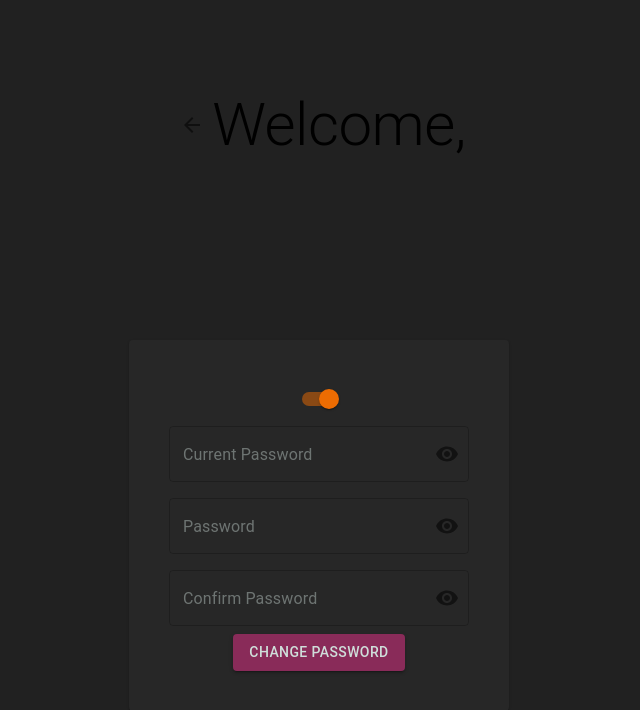
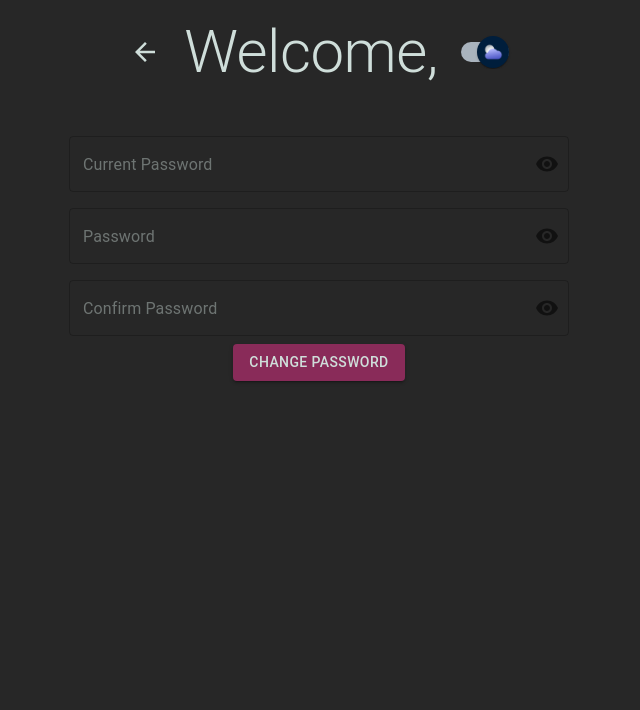
Before and after one commit to ap3120/pern-chat-app, a React (Create React App) app in the folder frontend/: page /profile in a window 1280 px wide. Shown: the top 710 px of the page, without its empty margins (321-961 px from the left). Built offline with nearby package versions, Linux system fonts and the light colour scheme.

Commit message:
theme toggler

```diff
--- a/frontend/src/components/ThemeToggle.js
+++ b/frontend/src/components/ThemeToggle.js
@@ -1,5 +1,53 @@
 import Switch from "@mui/material/Switch";
 import {useTheme, useThemeUpdate} from '../context/ThemeContext.js';
+import { styled } from "@mui/system";
+import nightIcon from '../media/icons8-night-48.png';
+import sunIcon from '../media/icons8-sun-48.png';
+
+const StyledSwitch = styled(Switch)(({ theme }) => ({
+  width: 62,
+  height: 34,
+  padding: 7,
+  '& .MuiSwitch-switchBase': {
+    margin: 1,
+    padding: 0,
+    transform: 'translateX(6px)',
+    '&.Mui-checked': {
+      color: '#fff',
+      transform: 'translateX(22px)',
+      '& .MuiSwitch-thumb:before': {
+        backgroundImage: `url(${nightIcon})`,
+        backgroundSize: '20px 20px',
+      },
+      '& + .MuiSwitch-track': {
+        opacity: 1,
+        backgroundColor: '#aab4be',
+      },
+    },
+  },
+  '& .MuiSwitch-thumb': {
+    backgroundColor: '#001e3c',
+    width: 32,
+    height: 32,
+    '&:before': {
+      content: "''",
+      position: 'absolute',
+      width: '100%',
+      height: '100%',
+      left: 0,
+      top: 0,
+      backgroundRepeat: 'no-repeat',
+      backgroundPosition: 'center',
+      backgroundImage: `url(${sunIcon})`,
+      backgroundSize: '20px 20px',
+    },
+  },
+  '& .MuiSwitch-track': {
+    opacity: 1,
+    backgroundColor: '#aab4be',
+    borderRadius: 20 / 2,
+  },
+}));
 
 export const ThemeToggle = () => {
   const theme = useTheme()
@@ -10,6 +58,6 @@ export const ThemeToggle = () => {
   }
 
   return (
-    <Switch color='warning' checked={theme} onChange={handleChange}/>
+    <StyledSwitch checked={theme} onChange={handleChange}/>
   )
 }
--- a/frontend/src/components/profile.js
+++ b/frontend/src/components/profile.js
@@ -1,5 +1,5 @@
 import { useState } from "react";
-import {Button, Card, IconButton, FormHelperText, Snackbar, Alert, Typography} from '@mui/material';
+import {Box, Button, Card, IconButton, FormHelperText, Snackbar, Alert, Typography} from '@mui/material';
 import { useTheme } from '../context/ThemeContext.js';
 import Visibility from '@mui/icons-material/Visibility';
 import VisibilityOff from '@mui/icons-material/VisibilityOff';
@@ -20,8 +20,6 @@ export const Profile = () => {
   const [password, setPassword] = useState('');
   const [confirmPassword, setConfirmPassword] = useState('');
   const [errors, setErrors] = useState({});
-
-  const dark = useTheme();
 
   const navigate = useNavigate();
 
@@ -85,15 +83,14 @@ export const Profile = () => {
   }
 
   return (
-    <div style={{width:'100%', height:'100vh', backgroundColor: dark ? '#212121' : '#fff', display:'flex', justifyContent:'space-around', alignItems:'center', flexDirection:'column'}}>
-      <div style={{display:'flex'}}>
+    <Box sx={{width:'100vw', height:'100vh', display:'flex', justifyContent:'start', alignItems:'center', flexDirection:'column', backgroundColor:'background.default'}}>
+      <Box sx={{display:'flex', alignItems:'center', mt: 2, mb: 5}}>
         <IconButton onClick={() => {navigate('/dashboard')}}>
-          <ArrowBackIcon/>
+          <ArrowBackIcon sx={{fontSize:'30px', color:'text.primary'}}/>
         </IconButton>
-        <Typography variant='h2'>Welcome, {sessionStorage.getItem('username')}</Typography>
-      </div>
-      <Card sx={{display:'flex', flexDirection:'column', justifyContent:'center', alignItems:'center', p:5}}>
+        <Typography variant='h2' sx={{color: 'text.primary', ml: 2, mr: 2}}>Welcome, {sessionStorage.getItem('username')}</Typography>
         <ThemeToggle/>
+      </Box>
       <OutlinedInput
         type={showCurrentPassword ? 'text' : 'password'}
         endAdornment={
@@ -108,7 +105,7 @@ export const Profile = () => {
           </InputAdornment>
         }
         placeholder="Current Password"
-          sx={{m:1, width:'100%'}}
+        sx={{m:1, width:'90%', maxWidth:'500px'}}
         onChange={(e) => {setCurrentPassword(e.target.value)}}
         {...(errors.currentPassword && {error: true})}
       />
@@ -126,7 +123,7 @@ export const Profile = () => {
           </InputAdornment>
         }
         placeholder="Password"
-          sx={{m:1, width:'100%'}}
+        sx={{m:1, width:'90%', maxWidth:'500px'}}
         onChange={(e) => {setPassword(e.target.value)}}
         {...(errors.password && {error: true})}
       />
@@ -144,7 +141,7 @@ export const Profile = () => {
           </InputAdornment>
         }
         placeholder="Confirm Password"
-          sx={{m:1, width:'100%'}}
+        sx={{m:1, width:'90%', maxWidth:'500px'}}
         onChange={(e) => {setConfirmPassword(e.target.value)}}
         {...(errors.confirmPassword && {error: true})}
       />
@@ -158,13 +155,12 @@ export const Profile = () => {
         <FormHelperText error>{errors.confirmPassword}</FormHelperText>
       )}
       <Button variant='contained' onClick={handleClick}>Change Password</Button>
-      </Card>
       <Snackbar open={openError} autoHideDuration={3000} onClose={handleCloseError} anchorOrigin={{vertical: 'bottom', horizontal: 'center'}}>
         <Alert severity='error' onClose={handleCloseError}>{msg}</Alert>
       </Snackbar>
       <Snackbar open={openSuccess} autoHideDuration={3000} onClose={handleCloseSuccess} anchorOrigin={{vertical: 'bottom', horizontal: 'center'}}>
         <Alert severity='success' onClose={handleCloseError}>{msg}</Alert>
       </Snackbar>
-    </div>
+    </Box>
   )
 }
```
Also changed, not shown: frontend/src/App.js (+0 -17 lines), frontend/src/media/icons8-night-48.png (added), frontend/src/media/icons8-sun-48.png (added). Lines whose indentation alone changed are shown as unchanged.
